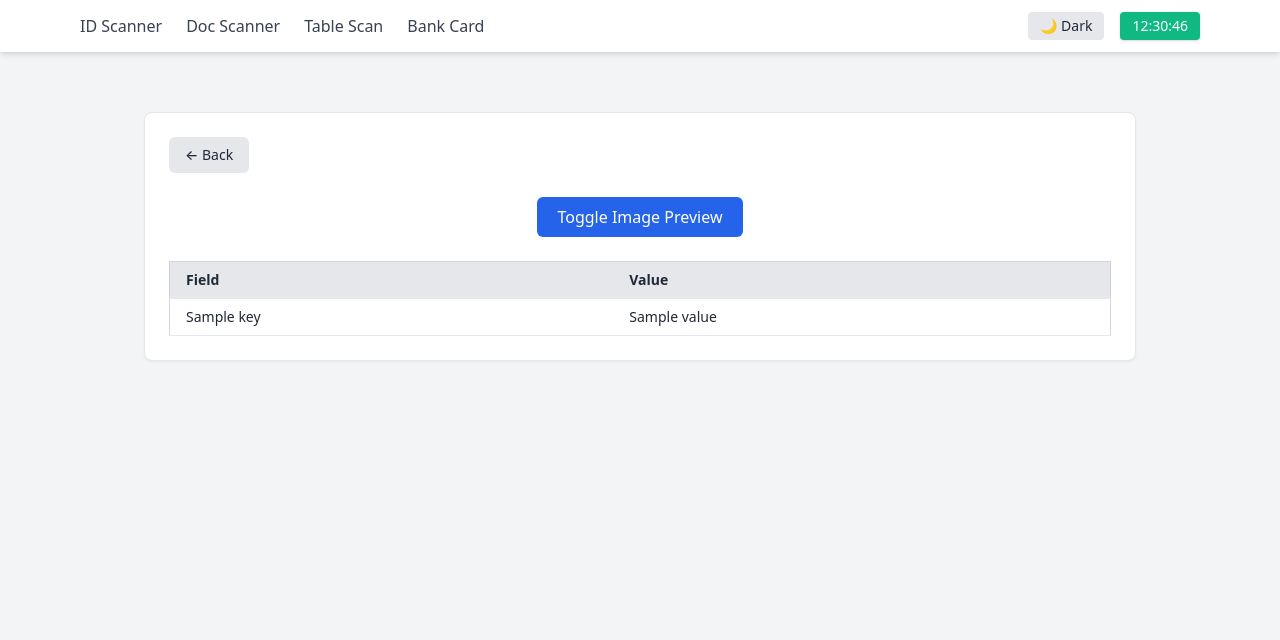
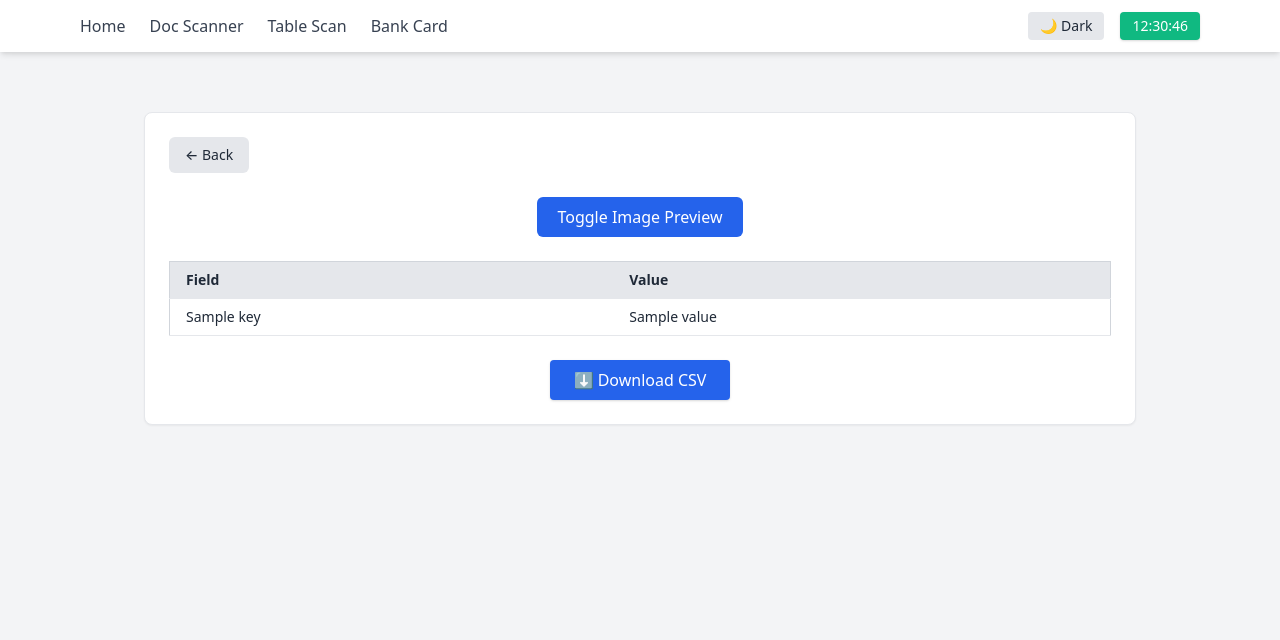
Before and after one commit to AbhinavT01/Advance_ocr_system, a Flask app: template templates/resultbank.html in a window 1280 px wide. Shown: the top 640 px of the page. Run offline with Flask 3, Linux system fonts and the light colour scheme; the template is opened without the code that fills it: most values are stand-ins (such as "Sample title", 1, 10 or a date in 2020); parts of the project's set-up code (start-up, migrations or seed data) failed here and were passed over; some libraries are stand-ins or nearby versions.

Commit message:
Update resultbank.html

```diff
--- a/templates/resultbank.html
+++ b/templates/resultbank.html
@@ -29,7 +29,7 @@
           </svg>
         </button>
         <div id="navLinks" class="hidden sm:flex space-x-6 text-sm sm:text-base font-medium text-gray-700 dark:text-gray-300">
-          <a href="/" class="hover:text-black dark:hover:text-white transition">ID Scanner</a>
+          <a href="/" class="hover:text-black dark:hover:text-white transition">Home</a>
           <a href="/doc" class="hover:text-black dark:hover:text-white transition">Doc Scanner</a>
           <a href="/table" class="hover:text-black dark:hover:text-white transition">Table Scan</a>
           <a href="/bank" class="hover:text-black dark:hover:text-white transition">Bank Card</a>
@@ -45,7 +45,7 @@
     </div>
     <!-- Mobile Nav Menu -->
     <div id="mobileMenu" class="sm:hidden hidden px-4 pb-3 space-y-2 text-gray-700 dark:text-gray-300">
-      <a href="/" class="block hover:text-black dark:hover:text-white">ID Scanner</a>
+      <a href="/" class="block hover:text-black dark:hover:text-white">Home</a>
       <a href="/doc" class="block hover:text-black dark:hover:text-white">Doc Scanner</a>
       <a href="/table" class="block hover:text-black dark:hover:text-white">Table Scan</a>
       <a href="/bank" class="block hover:text-black dark:hover:text-white">Bank Card</a>
@@ -97,6 +97,14 @@
             {% endfor %}
           </tbody>
         </table>
+      </div>
+
+      <!-- CSV Download Button -->
+      <div class="text-center">
+        <a href="{{ csv_url }}" download="bank_card_result.csv"
+           class="inline-block bg-blue-600 hover:bg-blue-700 text-white px-6 py-2 rounded shadow transition">
+          ⬇️ Download CSV
+        </a>
       </div>
     </div>
   </main>
```
